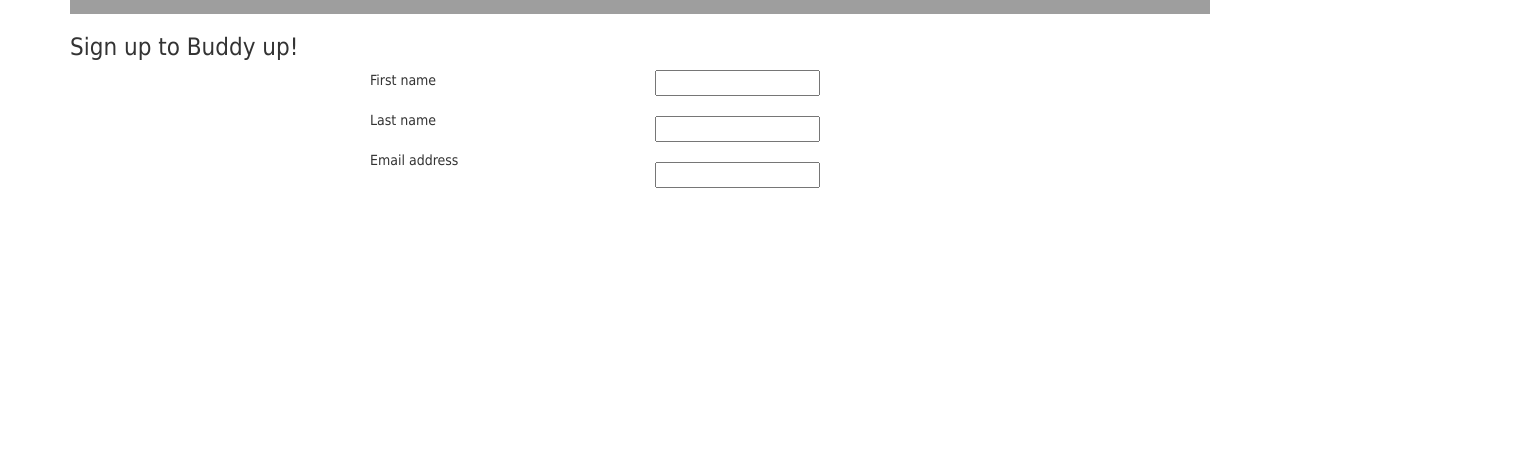
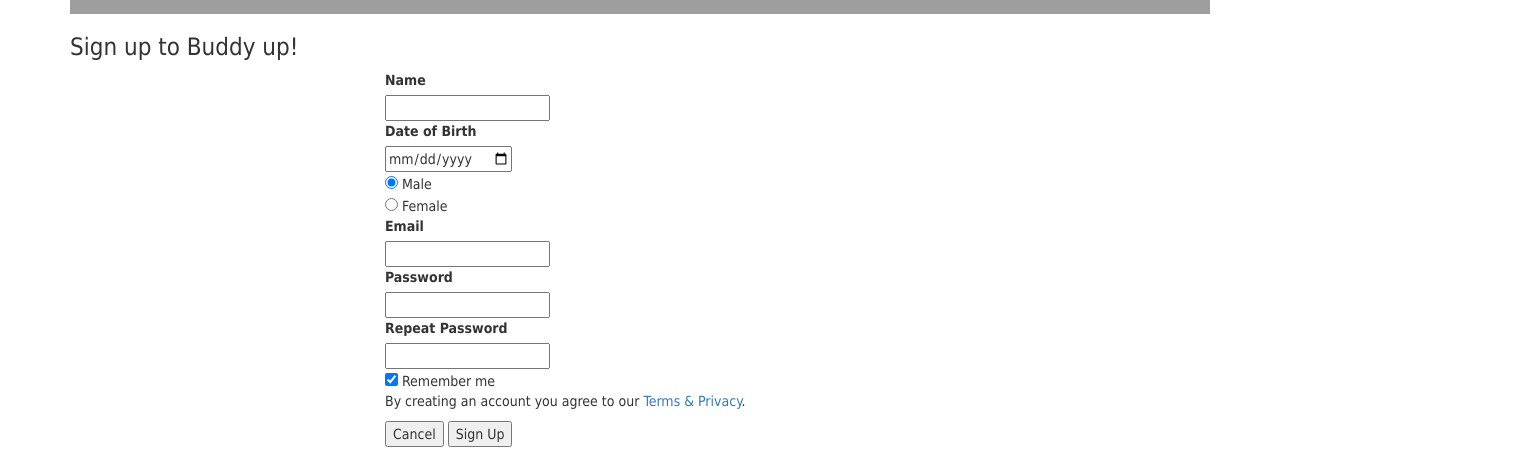
Before and after one commit to Q-Khanzadi/level39, a plain HTML site: page index.html in a window 1280 px wide. Shown: the part 1592-2066 px from the top of the page, 1540 px wide, since content can reach past the window. Before the commit the page ends 1830 px from the top, so only its background shows below. Drawn offline with nearby package versions, Linux system fonts and the light colour scheme; some packages are replaced by stand-ins of ours; grey boxes are pictures that could not be loaded.

Commit message:
Slightly improved form

```diff
--- a/index.html
+++ b/index.html
@@ -119,16 +119,32 @@
 		<div class=" col-sm-3">
 		</div>
 		<div class=" col-sm-3">
-			First name <br><br>
-			Last name <br><br>
-			Email address <br><br>
+			<form action="/action_page.php">
+  			<div class="container signupform">
+					<label><b>Name</b></label><br/>
+    			<input class="input_box" type="text" name="name" required><br/>
+					<label><b>Date of Birth</b></label><br/>
+    			<input class="input_box" type="date"  name="dob" required><br/>
+					<input type="radio" class="input-box" name="gender" value="male" checked> Male<br/>
+  				<input type="radio" class="input-box" name="gender" value="female"> Female<br/>
+    			<label><b>Email</b></label><br/>
+    			<input class="input_box" type="text" name="email" required><br/>
+					<label><b>Password</b></label><br/>
+    			<input class="input_box" type="password" name="psw" required><br/>
+					<label><b>Repeat Password</b></label><br/>
+	    		<input class="input_box" type="password" name="psw-repeat" required><br/>
+    			<input class="input_box" type="checkbox" checked="checked"> Remember me <br/>
+    			<p>By creating an account you agree to our <a href="#">Terms & Privacy</a>.</p>
+
+    			<div class="clearfix">
+      			<button type="button" class="cancelbtn signupbutton">Cancel</button>
+      			<button type="submit" class="signupbtn signupbutton">Sign Up</button>
+    			</div>
+  			</div>
+			</form>
 		</div>
 		<div class=" col-sm-3">
-			<form>
-				<span class="text-box"><input type="text" name="firstname"></span><br><br>
-				<span class="text-box"><input type="text" name="lastname"></span><br><br>
-				<span class="text-box"><input type="text" name="email"></span><br><br>
-			</form>
+
 		</div>
 		<div class=" col-sm-3">
 		</div>
```
